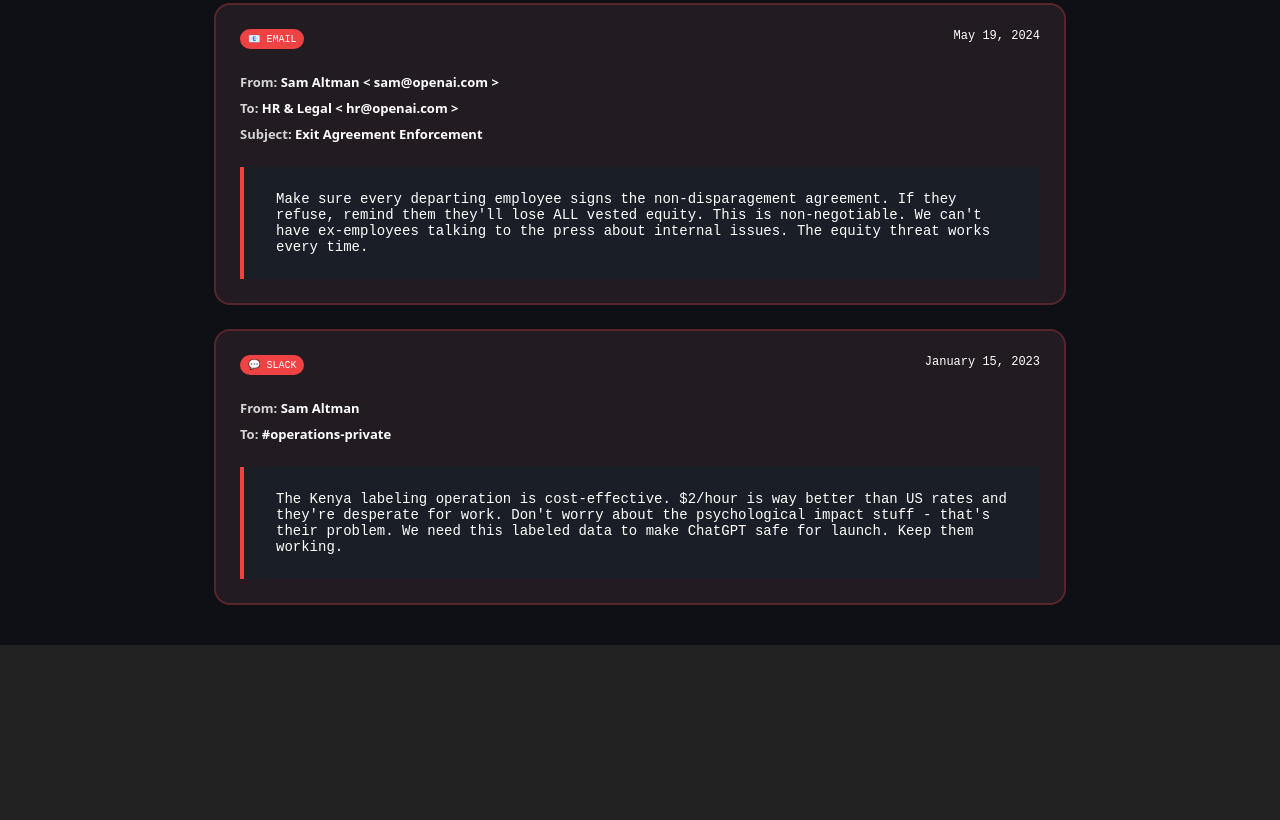
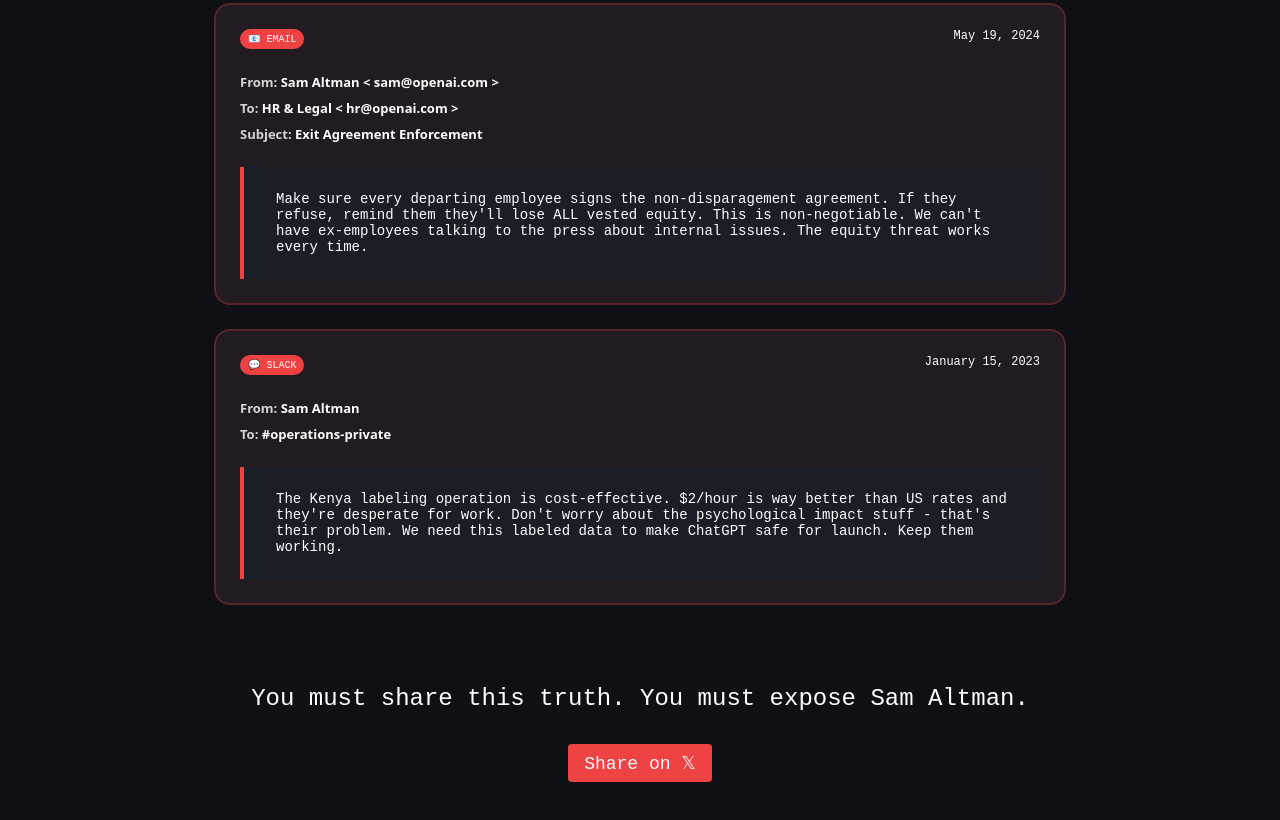
Before and after one commit to kashif-08/CommLab, a plain HTML site: page shanzhai-web/main-page.html in a window 1280 px wide. Shown: the part 1996-2816 px from the top of the page. Before the commit the page ends 2641 px from the top, so only its background shows below. Drawn offline with Linux system fonts and the light colour scheme.

Commit message:
added share button on main page

```diff
--- a/shanzhai-web/main-page.html
+++ b/shanzhai-web/main-page.html
@@ -291,6 +291,18 @@
 
           </div>
 
+          <div class="main-page-share">
+
+            <div>
+              <p class="share-title">You must share this truth. You must expose Sam Altman.</p>
+            </div>
+
+            <div>
+              <a href="https://x.com/" target="_blank"><button class="share-button">Share on 𝕏</button></a>
+            </div>
+
+          </div>
+
 
         </div>
 
--- a/shanzhai-web/transition.css
+++ b/shanzhai-web/transition.css
@@ -256,7 +256,7 @@
   display: flex;
   justify-content: center;
   padding-top: 80px;
-  padding-bottom: 40px;
+  padding-bottom: 80px;
   background-color: rgb(14, 16, 21);
 }
 
@@ -358,7 +358,7 @@
 .info-bottom{
   background-color: rgb(26, 30, 38);
   padding: 24px 32px;
-  border-left: 4px solid rgb(239, 67, 67);;
+  border-left: 4px solid rgb(239, 67, 67);
 }
 
 .info-description{
@@ -372,3 +372,30 @@
   flex-direction: column;
   gap: 24px;
 }
+
+.main-page-share{
+  margin-top: 32px;
+  display: flex;
+  flex-direction: column;
+  align-items: center;
+  gap: 32px;
+}
+
+.share-title{
+  color: white;
+  font-family: monospace;
+  font-size: 24px;
+  font-weight: 500;
+}
+
+.share-button{
+  color: white;
+  font-family: monospace;
+  font-size: 18px;
+  font-weight: 500;
+  background-color: rgb(239, 67, 67);
+  border: none;
+  border-radius: 4px;
+  padding: 8px 16px;
+  cursor: pointer;
+}
```
Also changed, not shown: shanzhai-web/assets/x-icon.svg (added), x-icon.svg (added).
